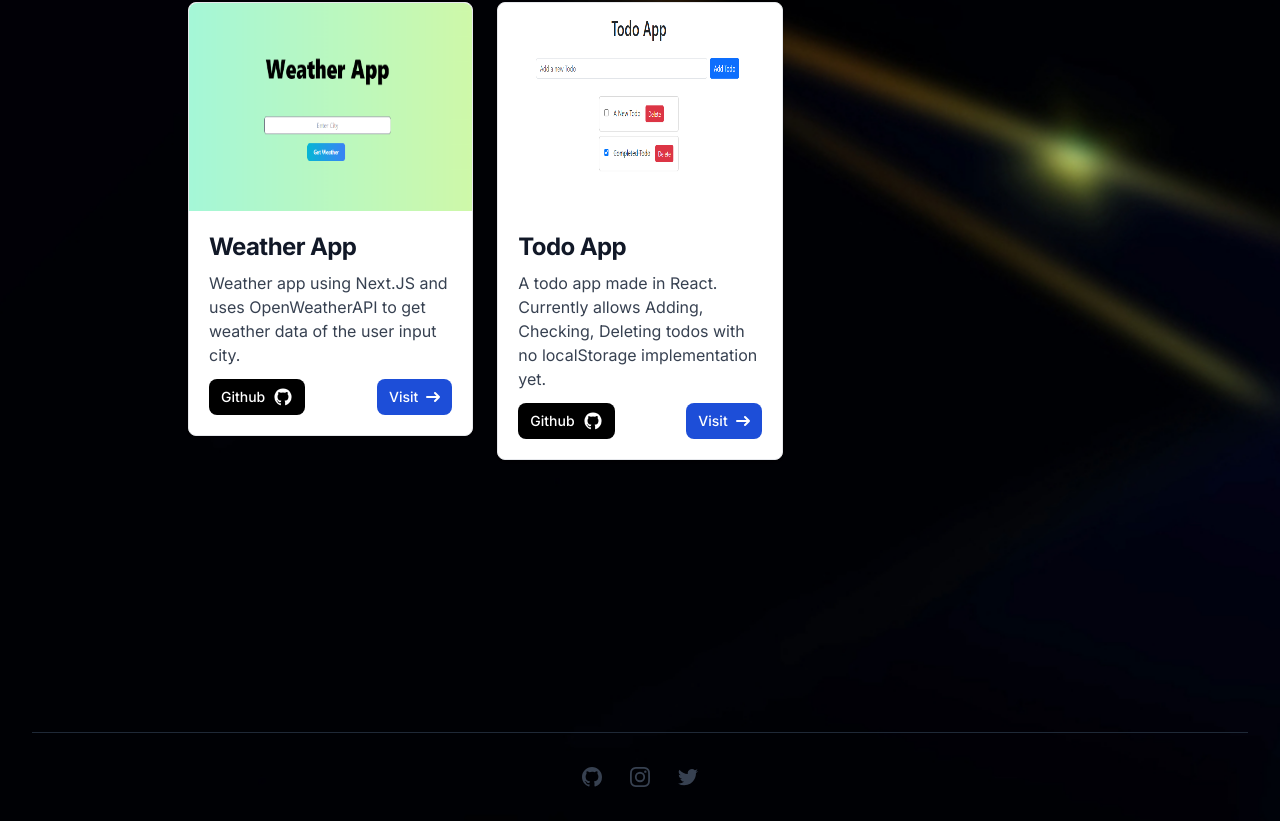
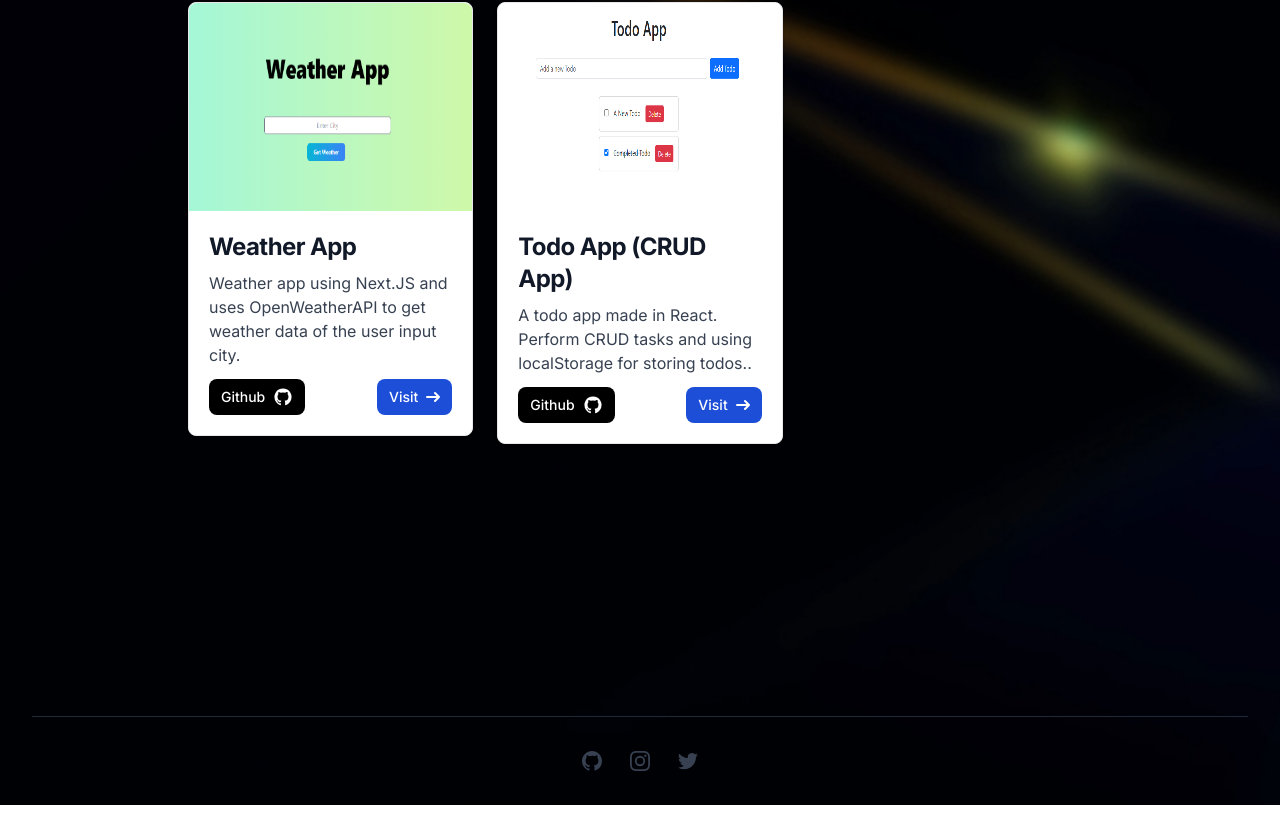
Before and after one commit to AdnanRahmanpoor/adnan-portfolio-nextjs, a Next.js app: page / in a window 1280 px wide. Shown: the part 2014-2835 px from the top of the page. Built offline with nearby package versions, Linux system fonts and the light colour scheme.

Commit message:
Updates to projects section

```diff
--- a/components/Projects.tsx
+++ b/components/Projects.tsx
@@ -266,12 +266,11 @@ const Projects = () => {
           <div className='p-5'>
             <Link href='https://adnan-todo-app.vercel.app/'>
               <h5 className='mb-2 text-2xl font-bold tracking-tight text-gray-900 dark:text-white'>
-                Todo App
+                Todo App (CRUD App)
               </h5>
             </Link>
             <p className='mb-3 font-normal text-gray-700 dark:text-gray-400'>
-              A todo app made in React. Currently allows Adding, Checking,
-              Deleting todos with no localStorage implementation yet.
+              A todo app made in React. Perform CRUD tasks and using localStorage for storing todos..
             </p>
             <div className='flex flex-row mx-auto justify-between content-between'>
               <Link
```
